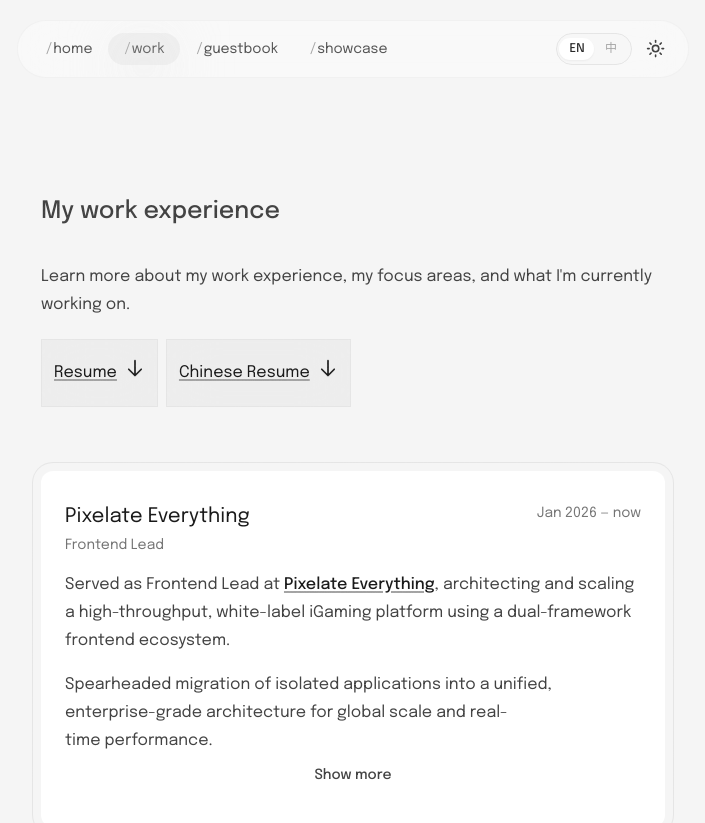
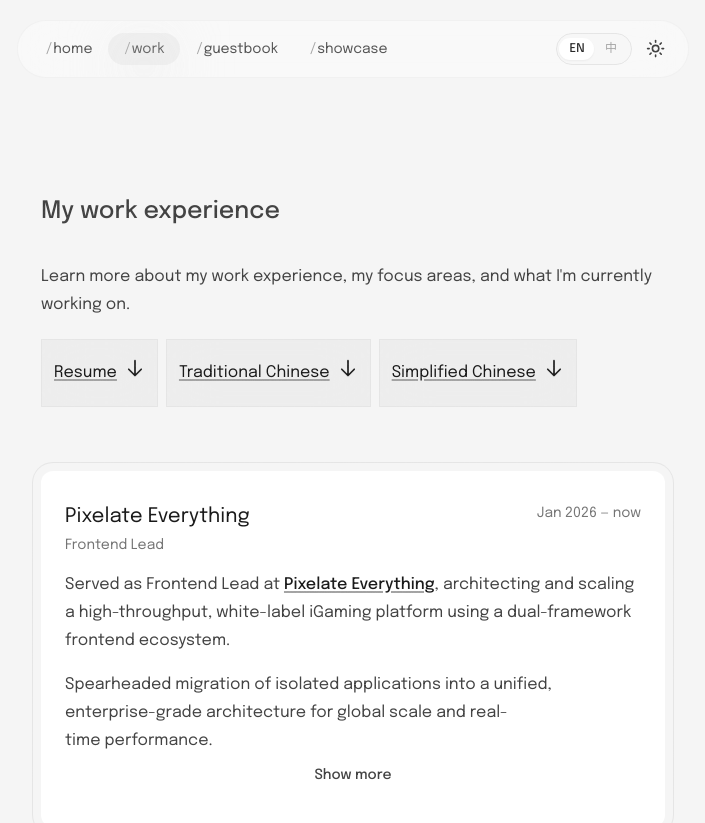
Before and after one commit to charles5991/charlesDev, a Next.js app: page /work in a window 1280 px wide. Shown: the top 823 px of the page, without its empty margins (287-992 px from the left). Built offline with nearby package versions, Linux system fonts and the light colour scheme.

Commit message:
add simplified chinese

```diff
--- a/app/work/page.tsx
+++ b/app/work/page.tsx
@@ -44,7 +44,7 @@ export default function WorkPage() {
                   "了解更多关于我的工作经历、专注领域以及我目前正在做的事情。",
                )}
             </p>
-            <div className="flex gap-2">
+            <div className="flex flex-wrap gap-2">
                <button className="flex items-center justify-center gap-2 border border-opacity-[0.03] bg-neutral-200/50 px-3 filter backdrop-blur-xl dark:bg-neutral-900/75">
                   <a
                      href="/cv.pdf"
@@ -61,7 +61,17 @@ export default function WorkPage() {
                      download
                      className="flex items-center gap-2"
                   >
-                     <Text>{t("Chinese Resume", "中文简历")}</Text>
+                     <Text>{t("Traditional Chinese", "繁体简历")}</Text>
+                     <DownloadIcon />
+                  </a>
+               </button>
+               <button className="flex items-center justify-center gap-2 border border-opacity-[0.03] bg-neutral-200/50 px-3 filter backdrop-blur-xl dark:bg-neutral-900/75">
+                  <a
+                     href="/cv_cn2.pdf"
+                     download
+                     className="flex items-center gap-2"
+                  >
+                     <Text>{t("Simplified Chinese", "简体简历")}</Text>
                      <DownloadIcon />
                   </a>
                </button>
```
Also changed, not shown: 1 other file (tests, documents, lock files or other folders).
